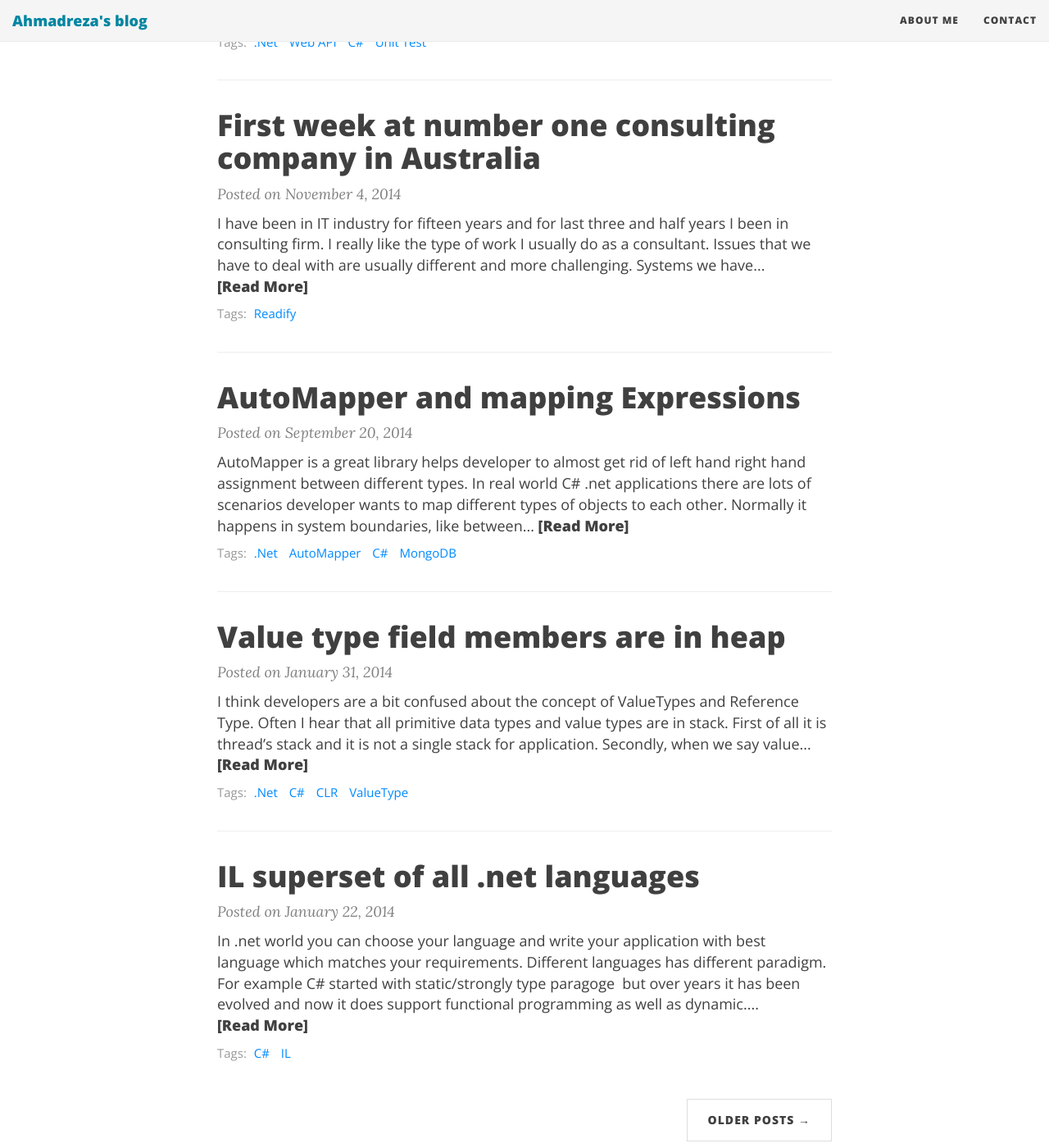
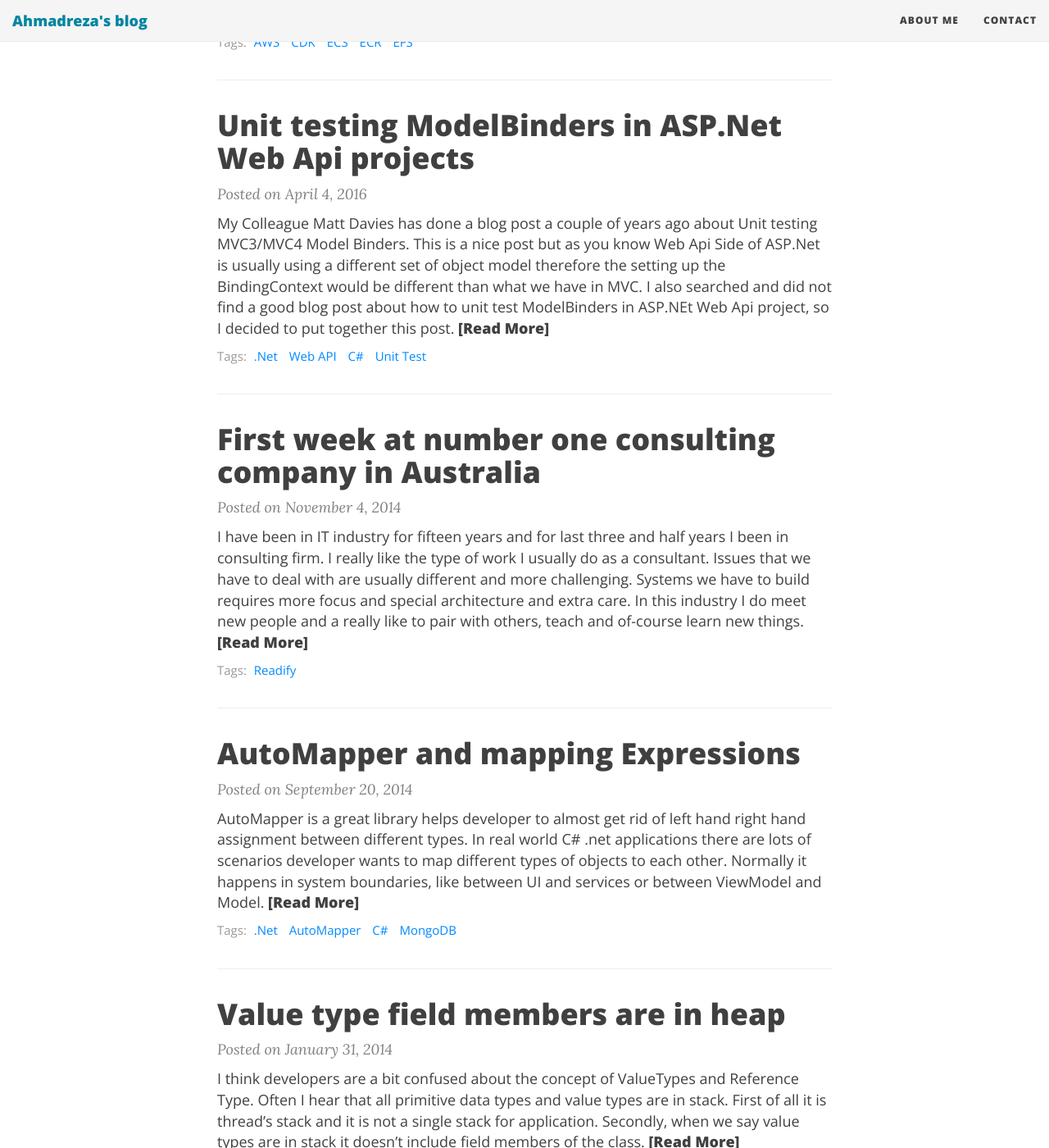
Before and after one commit to ahmad2x4/ahmadreza.com, a Jekyll site: the page built from index.html, in a window 1280 px wide and 1400 px high, scrolled down 363 px. Shown: the whole window at 82% size. Built offline with Jekyll 4.4.1, drawn with Linux system fonts in a browser that asks for light colours; nearby versions of some CDN libraries; the list of posts is cut into pages by our own code; some of the changed lines change nothing that is shown; some of the changed text lies outside the part shown.

Commit message:
How to construct ECS service with EFS volume

````diff
--- a/_config.yml
+++ b/_config.yml
@@ -143,7 +143,7 @@
 
 # Excerpt Word Length
 # Truncates the excerpt to the specified number of words on the index page
-excerpt_length: 50
+excerpt_length: 100
 
 # Character used to separate site title and description in HTML document title
 # and RSS feed title
--- a/_posts/2014/2014-01-31-value-type-field-members-are-in-heap.md
+++ b/_posts/2014/2014-01-31-value-type-field-members-are-in-heap.md
@@ -6,8 +6,9 @@
 comments: true
 categories: [Blog]
 tags: [.Net, C#, CLR, ValueType]
+excerpt_separator: <!--more-->
 ---
-I think developers are a bit confused about the concept of ValueTypes and Reference Type. Often I hear that all primitive data types and value types are in stack. First of all it is thread’s stack and it is not a single stack for application. Secondly, when we say value types are in stack it doesn't include field members of the class. Only method parameters and local variable which are value type will be in the thread’s stat. Field members, even if they are value type, will be in heap. Consider following example:
+I think developers are a bit confused about the concept of ValueTypes and Reference Type. Often I hear that all primitive data types and value types are in stack. First of all it is thread’s stack and it is not a single stack for application. Secondly, when we say value types are in stack it doesn't include field members of the class. <!--more--> Only method parameters and local variable which are value type will be in the thread’s stat. Field members, even if they are value type, will be in heap. Consider following example:
 
 ``` CSharp
 
--- a/_posts/2014/2014-09-20-automapper-and-mapping-expressions.md
+++ b/_posts/2014/2014-09-20-automapper-and-mapping-expressions.md
@@ -6,8 +6,9 @@
 comments: true
 categories: [Blog]
 tags: [.Net, AutoMapper, C#, MongoDB]
+excerpt_separator: <!--more-->
 ---
-AutoMapper is a great library helps developer to almost get rid of left hand right hand assignment between different types. In real world C# .net applications there are lots of scenarios developer wants to map different types of objects to each other. Normally it happens in system boundaries, like between UI and services or between ViewModel and Model. Without AutoMapper you have to do it for all properties every time you want to map to objects. This task is cumbersome, hard to test and bug prone. Automapper with does this for you with minimum cost. It has its own conventiones to facilitate type mapping. On top of built in defaults you as developer can teach Automapper new tricks.
+AutoMapper is a great library helps developer to almost get rid of left hand right hand assignment between different types. In real world C# .net applications there are lots of scenarios developer wants to map different types of objects to each other. Normally it happens in system boundaries, like between UI and services or between ViewModel and Model. <!--more--> Without AutoMapper you have to do it for all properties every time you want to map to objects. This task is cumbersome, hard to test and bug prone. Automapper with does this for you with minimum cost. It has its own conventiones to facilitate type mapping. On top of built in defaults you as developer can teach Automapper new tricks.
 
 You can find lots of blogs and articles of how to use AutoMapper. In fact [this](https://github.com/AutoMapper/AutoMapper/wiki/Getting-started), [this](https://cpratt.co/using-automapper-getting-started/) and [this](https://lostechies.com/jimmybogard/2009/01/23/automapper-the-object-object-mapper/) can help you.
 
--- /dev/null
+++ b/_posts/2023/2023-2-26-how-to-construct-ecs-service-with-efs-volume.md
@@ -0,0 +1,395 @@
+---
+layout: post
+title: How to construct ECS service with EFS volume using CDK
+published: true
+author: ahmadreza
+comments: false
+categories: [blog]
+tags: [AWS, CDK, ECS, ECR, EFS]
+excerpt_separator: <!--more-->
+---
+
+In this post, I will demonstrate how to use Amazon Elastic File System (EFS) to persist user input data in a Node.js application. Specifically, I will show how to use an EFS volume as a local storage for a container and how data is retained even after the container is restarted. <!--more--> Additionally, I will utilise the Cloud Development Kit (CDK) to create an ECS Fargate service and connect it to an EFS volume for persistent storage.
+
+## Introduction
+
+ECS is a fully managed container orchestration service that makes running, scaling, and securing containerised applications easy. A key feature of ECS is the ability to define and run tasks, which are units of work that are made up of one or more container instances. Tasks can be used to run a single container or multiple containers that work together as a group. With ECS tasks, you can quickly deploy and manage your containerised applications and take advantage of built-in features such as automatic scaling, load balancing, and service discovery. By default, the Amazon ECS task gets 20 GiB of ephemeral storage. The size of ephemeral storage is configurable and can be increased up to a maximum of 200 GiB. Ephemeral storage is temporary storage that is not persistent and is not retained after the instance or container is terminated or rebooted. You can use this storage as temporary storage when you don't care if the container restarts and you lose the data. This type of storage is suitable for local caching. Services are often limited by memory size and can move infrequently used data into storage slower than memory with little impact on overall performance. Another use case is to store read-only input data to be present in files, like configuration data or secret keys.
+
+Applications often connect to a database outside the container with proper persistence storage like RDS or DynamoDB. Still, if your application requires a volume to persist data permanently and reliably, you need a storage service like EFS volumes. EFS is fully managed and scalable. EFS allows you to create a file system and mount it to multiple instances simultaneously, making it easy to share files and data between instances. With EFS, you can quickly scale your storage needs up or down based on usage, and you only pay for the storage you actually use, with no upfront costs or commitments.
+
+
+## What is CDK?
+
+CDK is an open-source software development framework that enables developers to create and provision cloud infrastructure using familiar programming languages such as TypeScript, JavaScript, Python, C#, and Java. With CDK, you can define your cloud infrastructure as code and use the same programming constructs and tools you already know and love, making it easy to build, deploy, and update cloud applications.
+
+To read more about CDK, use this link ([Getting started with CDK](https://docs.aws.amazon.com/cdk/v2/guide/getting_started.html)).
+
+
+## The sample web app:
+
+We need an actual application to demonstrate the persistence requirements for a container. I'll be using a simple Node.js application in ECS. It would help if you had basic knowledge about Node.js, npm and `Express.js` to follow the rest of the blog post.
+
+In this sample code, I created a folder called docker_web_app and initiated npm. I also installed `Express.js` node module. Then created the follwoing `server.js` file. I set the `main` entry to `server.js` In the `package.json`.
+
+This simple Node.js application uses the Express web framework to create a server that listens for incoming HTTP requests. When a request is received, the application reads and updates a counter stored in a file called `db.txt`. The application uses the File System (fs) module to read and write the file. The counter is incremented each time a request is received, and the current count is returned to the user in the response.
+This server also exposed an [GET] endpoint for a health check which we will use later in AWS.
+
+
+server.js
+
+``` javascript
+'use strict';
+const fs = require('fs');
+const path = require('path');
+const express = require('express');
+
+// Constants
+const PORT = process.env.PORT || 8080;
+const HOST = process.env.HOST || '0.0.0.0';
+const filePath = process.env.FILE_PATH || '.';
+
+// App
+const app = express();
+app.get('/', (req, res) => {
+    const dbPath = path.join(filePath, 'db.txt')
+    if (!fs.existsSync(dbPath))
+      fs.writeFileSync(dbPath, "0");
+    let count = Number(fs.readFileSync(dbPath));
+    fs.writeFileSync(dbPath, (++count).toString());
+    res.send(`Refresh count ${count}.`);
+  });
+
+app.get('/health', (req, res) => { res.send('Ok'); });
+
+app.listen(PORT, HOST, () => {
+  console.log(`Running on http://${HOST}:${PORT}`);
+});
+```
+
+You can run this node web application locally by running the following command. This command sets an environment variable that is used by the `Node.js'` application. `FILE_PATH` is the path of the file storage. The second part of the command is simply running the application.
+
+``` bash
+export FILE_PATH=./ && npm start
+```
+
+
+Once the app starts, you can navigate to the [http://0.0.0.0:8080/](http://0.0.0.0:8080/)URL. Every time you refresh this page, it increases the count of page visits by one. If you stop this Node.js app and start again, it will continue from the last number since it stores the last number on the local path. However, if we dockerize this node application and restart the container, the counter starts from 1 again unless we map a volume to the container. Now let's dockerize this web application by following [this guide](https://nodejs.org/en/docs/guides/nodejs-docker-webapp/).
+
+Add `db.txt` line to `.dockerignore` to ignore in docker container.
+
+``` text
+node_modules
+npm-debug.log
+db.txt
+```
+
+Build the docker image using the following command (use your own docker hub username):
+
+``` bash
+docker build . -t <your username>/node-web-app
+```
+
+Run the docker using the following command. Pass the `FILE_PATH` environment variable as `./` which is the app folder:
+
+``` bash
+docker run -p 8080:8080 -e FILE_PATH=./ -d <your username>/node-web-app
+```
+
+Once running, navigate to the [http://localhost:8080](http://localhost:8080) URL. The visit counter starts from one, and it increases if you refresh the page a few times. Now, let's stop the docker container and rerun it.
+
+``` bash
+docker stop <IMAGE_ID>
+docker run -p 8080:8080 -e FILE_PATH=./ -d <your username>/node-web-app
+```
+
+
+
+Now if you navigate to the [http://localhost:8080](http://localhost:8080) URL you'll notice it starts from one again. To retain the counter value we need to either run named container or mount a volume. Lets mount a local volume and run the application again.
+
+``` bash
+docker stop <IMAGE_ID>
+docker run -p 8080:8080 -v data:/data -d <your username>/node-web-app
+```
+
+Now if we navigate to the app URL and refresh a few times, even if we stop and start, the counter will resume from the last value. Ok, this is good for the local testing; however, we need to run this in AWS ECS service. So let's get started with CDK.
+
+## Create an Elastic Container Registry
+
+First we need to initialise CDK. Lets create a folder called `iac` (Infrastructure as code). In this blog post we will use TypeScript as scripting language for CDK. Install `aws-cdk-lib` globally:
+
+```
+npm install aws-cdk-lib -g
+npm install -g typescript
+cd iac
+cdk init app --language typescript
+```
+
+Installing the packages required for the CDK templated project will take a couple of minutes. So far, we have installed aws-cdk-lib and TypeScript globally and then inside `iac` folder, we have initialised a CDK template project with TypeScript. The template has a specific folder structure.
+
+- `lib/iac.ts` is where your CDK application’s main stack is defined.
+- `bin/iac.ts` is the entrypoint of the CDK application. It will load the stack defined in `lib/iac.ts`.
+
+To simplify the CDK we will define all code in `bin/iac.ts`. The following code defines an ECR repository called web-app.
+
+
+./bin/iac.ts
+
+```  typescript
+#!/usr/bin/env node
+import 'source-map-support/register';
+import * as cdk from 'aws-cdk-lib';
+import * as ecr from 'aws-cdk-lib/aws-ecr';
+import { Construct } from 'constructs';
+import { CfnOutput } from 'aws-cdk-lib';
+
+const app = new cdk.App();
+
+class EcrStack extends cdk.Stack {
+  constructor(scope: Construct, id: string, props?: cdk.StackProps) {
+    super(scope, id, props);
+
+    const repository = new ecr.Repository(this, "web-app", {
+      repositoryName: "web-app"
+    });
+
+    new CfnOutput(this, "repository-uri", { value: repository.repositoryUri });
+  }
+}
+
+new EcrStack(app, 'EcrStack', {});
+```
+
+The above code creates an ECR Stack using `aws-cdk-lib` and its sub-libraries like `aws-cdk-lib/aws-ecr`, AWS CDK library for Amazon ECR.
+
+First, an instance of the App class from the `aws-cdk-lib` is created in the code, which defines and runs the CDK application.
+
+The EcrStack class extends the Stack class from the `aws-cdk-lib` and is used to create an Amazon ECR repository. The repository is created by instantiating the Repository class from `aws-cdk-lib/aws-ecr`, with the name of "web-app".
+
+
+And the final step is to create an output using the `CfnOutput` class. It will print out the repository URI of the ECR repository after deploying.
+
+Finally, an instance of the EcrStack class is created, passing in the app instance and a string "EcrStack" as the stack's ID. This creates and runs the CDK stack.
+
+### Deploy Ecr Stack
+
+Ensure your local machine has access to your AWS account with sufficient privileges. To deploy EcrStack you need to run the following command.
+
+```
+cdk deploy EcrStack
+```
+
+
+
+After successful CDK deployment, if you log in to AWS console and navigate to ECR you'll notice a new registry called `web-app`.The output of the CDK is the repository URI. We need this URI later to connect to and push our container image.
+
+```
+EcrStack.repositoryuri = xxxxxxxxxxx.dkr.ecr.ap-southeast-2.amazonaws.com/web-app
+```
+
+To push the docker image, we need to get an authentication token and authenticate the docker client to this registry:
+
+
+```
+aws ecr get-login-password --region ap-southeast-2 | docker login --username AWS --password-stdin xxxxxxxxxxx.dkr.ecr.REGION.amazonaws.com
+```
+
+If the above command prompted `Login Succeeded`, your local docker client is now authenticated to interact with your remote Ecr.
+
+Tag the image you previously built with the Amazon ECR registry, repository, and optional image tag name combination to use. The registry is xxxxxxxxxxx.dkr.ecr.ap-southeast-2.amazonaws.com. If you omit the image tag, AWS assume that the tag is the latest. Then you can push the image to the registry.
+
+```
+docker tag <your username>/node-web-app  xxxxxxxxxxx.dkr.ecr.ap-southeast-2.amazonaws.com/web-app:latest`
+docker push xxxxxxxxxxx.dkr.ecr.ap-southeast-2.amazonaws.com/web-app:latest
+```
+
+
+## Create an Fargate ECS Stack
+
+Now with the container image pushed to the container registry, we can create our Fargate ECS stack. Let's extend our `iac.ts` code with another stack called `EfsStack`. We added a new class called EfsStack which extends the `cdk.Stack` class. In this class, we create a new VPC named `web-vpc`. Then we create a security group within this VPC which is important to allow our container access to the EFS via port `2049` (NFS Service port) within the same security group.
+
+The next step is to create the file system using `efs` construct and assign the security group we created in the previous step. Then we create an access point with the required permission for the file system. Then create efs volume configuration with the access point and file system, which is used for the volume configuration in our ECS task definition.
+
+Then we create a new ECS cluster and a task definition for our web application. In the task definition, we set the `FILE_PATH` to `/data` so that our node.js app will write the counter to that path. Then we need to define our container, which uses the image we pushed to the ECR. As part of this step, we also enable logging, which is handy for troubleshooting.
+
+Then mount the volume we created previously so that the container would have access to the volume to persist the counter value in `/data`.
+
+<!--reviewed up to here -->
+
+If you look at the container image we built earlier, it is listening to port `8080` so we need to map this port on TCP protocol. Then we create a service and assign it to the cluster we created earlier and the above task definition. We need to expose this service so that we can call this service over the internet.
+
+In the next step, we create an application load balancer in the VPC and add a port listener to port `80`. The last step is to add a target to port `80`, our ECS service. In this step, we also configure the health check endpoint, which we defined earlier in our Node.js application. The load balancer uses this endpoint to check the application's health status. If the application is not healthy, it will restart the container. We wanted to avoid pointing the health check to the homepage as it would increase the number of visits per health check every 30 seconds.
+
+This CDK code will output the DNS for the applciation load balance which you can use to access the application over internet.
+
+./bin/iac.ts
+
+``` typescript
+#!/usr/bin/env node
+import 'source-map-support/register';
+import * as cdk from 'aws-cdk-lib';
+import * as ecr from 'aws-cdk-lib/aws-ecr';
+import { Construct } from 'constructs';
+import { CfnOutput } from 'aws-cdk-lib';
+
+import 'source-map-support/register';
+import * as cdk from 'aws-cdk-lib';
+import * as ecr from 'aws-cdk-lib/aws-ecr';
+import * as ecs from 'aws-cdk-lib/aws-ecs'; // ecs constructs
+import * as ec2 from 'aws-cdk-lib/aws-ec2'; // ec2 constructs
+import * as efs from "aws-cdk-lib/aws-efs"; // efs constructs
+import elbv2 = require('aws-cdk-lib/aws-elasticloadbalancingv2'); // load balancing constructs
+
+import { Construct } from 'constructs';
+import { CfnOutput, Duration } from 'aws-cdk-lib';
+
+const app = new cdk.App();
+
+...  //ECR CDK code
+
+class EfsStack extends cdk.Stack {
+  constructor(scope: Construct, id: string, props?: cdk.StackProps) {
+    super(scope, id, props);
+
+    const vpc = new ec2.Vpc(this, "web-vpc");
+
+    const webSecurityGroup = new ec2.SecurityGroup(this, "web-sg", {
+      securityGroupName: `Web-app`,
+      vpc,
+    });
+
+    webSecurityGroup.addIngressRule(
+      webSecurityGroup,
+      ec2.Port.tcp(2049) // Enable NFS service within security group
+    );
+
+    const fileSystem = new efs.FileSystem(this, "EfsFileSystem", {
+      vpc,
+      securityGroup: webSecurityGroup
+     });
+
+    var accessPoint = new efs.AccessPoint(this, "volumeAccessPoint",  {
+      fileSystem: fileSystem,
+      path: "/data",
+      createAcl: {
+       ownerGid: "1000",
+       ownerUid: "1000",
+       permissions: "755"
+      },
+      posixUser: {
+       uid: "1000",
+       gid: "1000"
+      }
+   })
+
+    const efsVolumeConfiguration: ecs.EfsVolumeConfiguration = {
+      authorizationConfig: {
+        accessPointId: accessPoint.accessPointId,
+        iam: 'ENABLED',
+      },
+      fileSystemId: fileSystem.fileSystemId,
+      transitEncryption: 'ENABLED',
+    };
+
+    const ecsCluster = new ecs.Cluster(this, 'DefaultEcsCluster', { vpc });
+
+    // Create Task Definition
+    const webappTaskDef = new ecs.FargateTaskDefinition(
+      this,
+      "WebAppTaskDefinition",
+      {
+        family: `webapp`,
+      }
+    );
+
+    const volume = {
+      // Use an Elastic FileSystem
+      name: "data",
+      efsVolumeConfiguration
+    };
+
+    webappTaskDef.addVolume(volume)
+
+    const repository = ecr.Repository.fromRepositoryName(
+      this,
+      "webapp-repository",
+      "web-app"
+    );
+
+    const logging = new ecs.AwsLogDriver({ streamPrefix: 'webapp' });
+
+    const webappContainer = webappTaskDef.addContainer("webappContainer", {
+      image: ecs.ContainerImage.fromEcrRepository(repository),
+      environment: {
+        FILE_PATH: "/data"
+      },
+      logging
+    });
+
+    webappContainer.addMountPoints({
+      readOnly:false,
+      containerPath: '/data',
+      sourceVolume: volume.name
+    })
+
+
+    webappContainer.addPortMappings({
+      containerPort: 8080,
+      protocol: ecs.Protocol.TCP
+    });
+
+    // Create Service
+    const service = new ecs.FargateService(this, "Service", {
+      cluster: ecsCluster,
+      taskDefinition: webappTaskDef,
+      securityGroups: [webSecurityGroup],
+    });
+
+    // Create ALB
+    const lb = new elbv2.ApplicationLoadBalancer(this, 'LB', {
+      vpc,
+      internetFacing: true
+    });
+
+    const listener = lb.addListener('PublicListener', {
+      port: 80,
+      open: true,
+      // Default Target Group
+      defaultAction: elbv2.ListenerAction.fixedResponse(200)
+    });
+
+    // Attach ALB to ECS Service
+    listener.addTargets('ECS', {
+      port: 80,
+      healthCheck: {
+        path: "/health",
+        interval: Duration.seconds(30),
+        timeout: Duration.seconds(3),
+      },
+      targets: [service]
+    });
+
+    new CfnOutput(this, 'LoadBalancerDNS', { value: lb.loadBalancerDnsName, });
+  }
+}
+
+new EfsStack(app, 'EfsStack', {});
+```
+
+To deploy the `EfsStack` you need to run the following command
+
+
+```
+cdk deploy EfsStack
+```
+
+It takes a few minutes to deploy all resources, and the output will be public DNS to the load balancer, which we can use to browse the web application.
+
+Open that URL in the browser, and it should display the `Refresh count 1.` text on the first browse. If you refresh the page a few times, it will increase the number. Now to prove that this is persisted outside of the container, you can log in to your AWS console and navigate to the EFS, Cluster, then tasks and then stop the running task. You don't need to rerun the task. The cluster will automatically run a new task based on the task definition, as the desired count for this task is 1. If you attempt to refresh the page while the app is down, you'll get `503: Service Unavailable`. After a couple of minutes, a new task will start, and you can refresh the page. The counter will start counting from the last number it saved to EFS.
+
+### Clean up
+
+To avoid extra costs for running test resources in the AWS, you can run the following command to destroy the stack you've created.
+
+```
+cdk deploy EfsStack
+```
````
